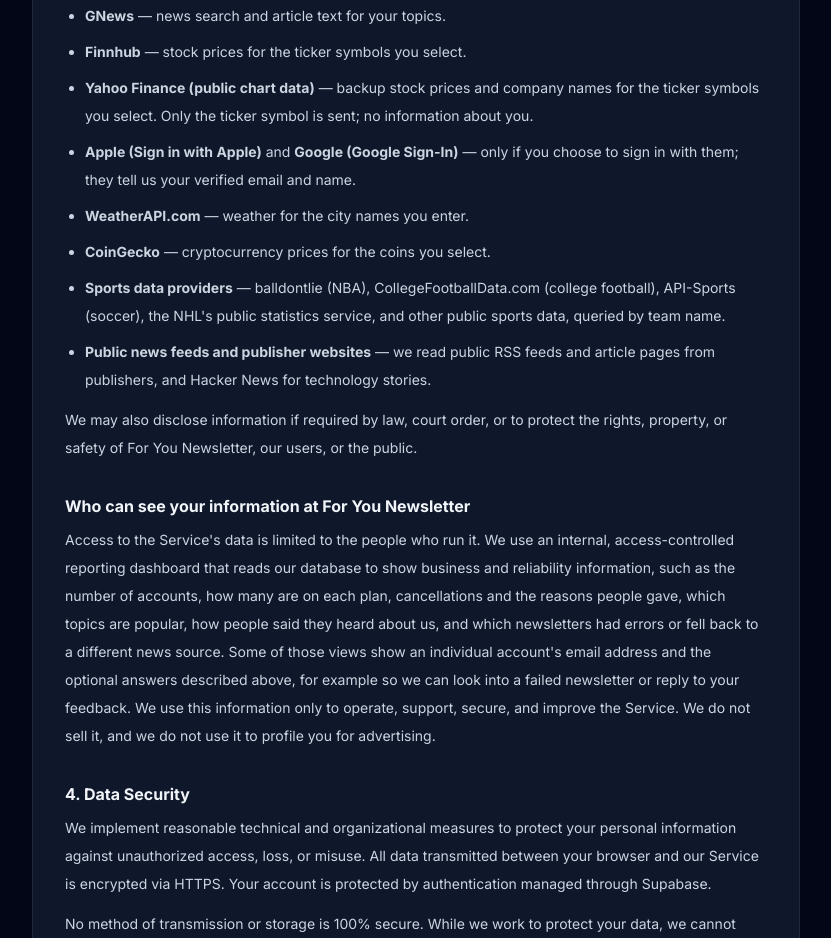
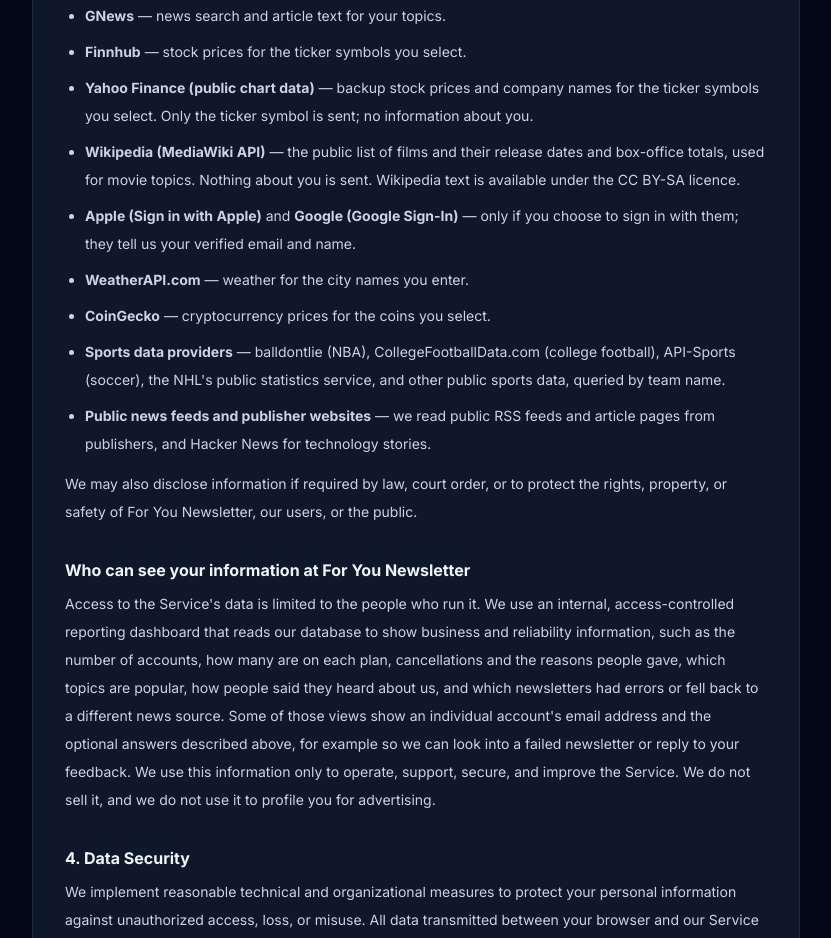
Before and after one commit to achambersspam/fyn-frontend, a Next.js app: page /privacy in a window 1280 px wide. Shown: the part 4820-5758 px from the top of the page, without its empty margins (224-1055 px from the left). Built offline with nearby package versions, Linux system fonts and the light colour scheme; no server answers.

Commit message:
Privacy: name Wikipedia as a data source

```diff
--- a/src/app/privacy/page.tsx
+++ b/src/app/privacy/page.tsx
@@ -312,6 +312,11 @@
               sent; no information about you.
             </li>
             <li>
+              <strong>Wikipedia (MediaWiki API)</strong> — the public list of films and their
+              release dates and box-office totals, used for movie topics. Nothing about you is
+              sent. Wikipedia text is available under the CC BY-SA licence.
+            </li>
+            <li>
               <strong>Apple (Sign in with Apple)</strong> and <strong>Google (Google
               Sign-In)</strong> — only if you choose to sign in with them; they tell us your
               verified email and name.
```
